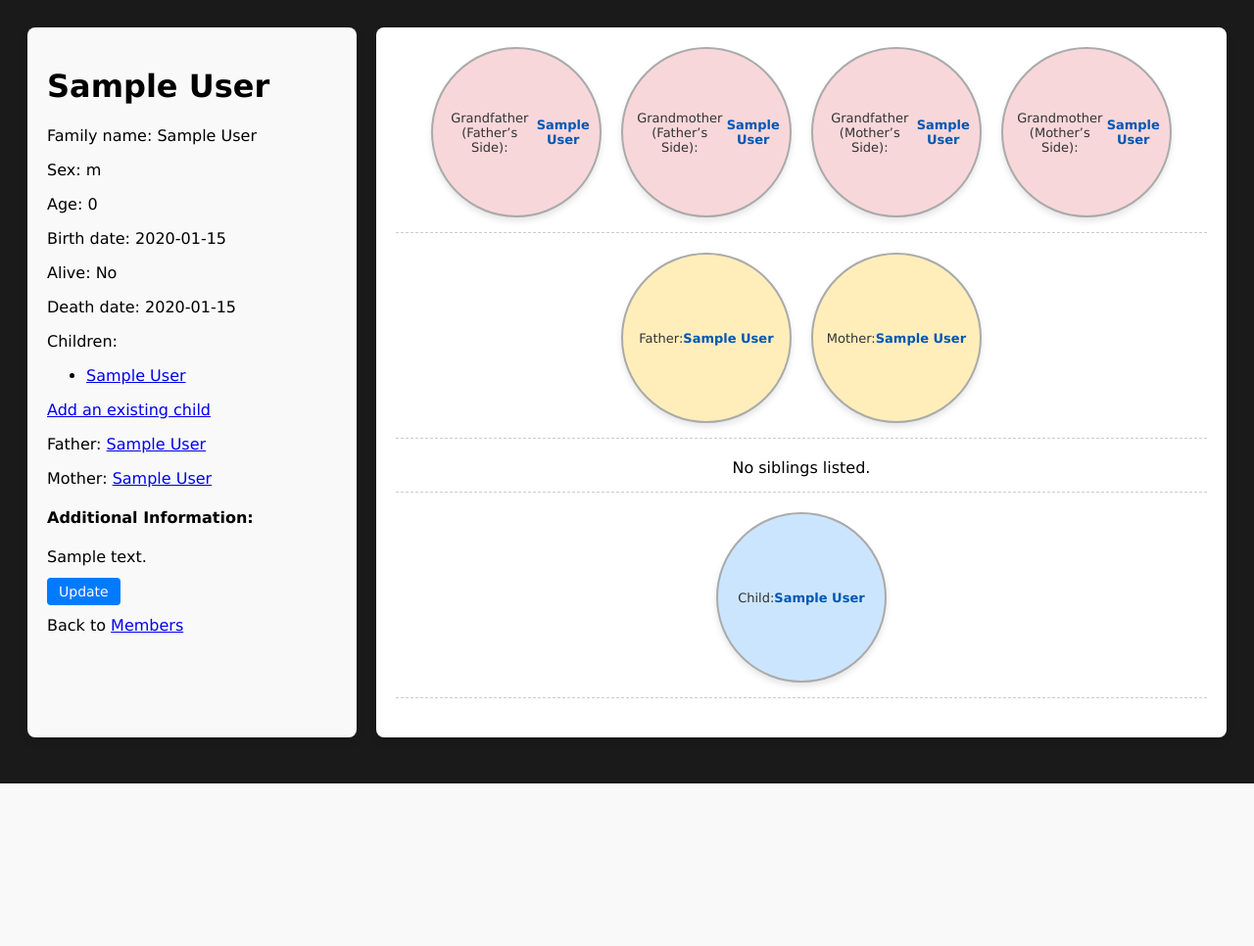
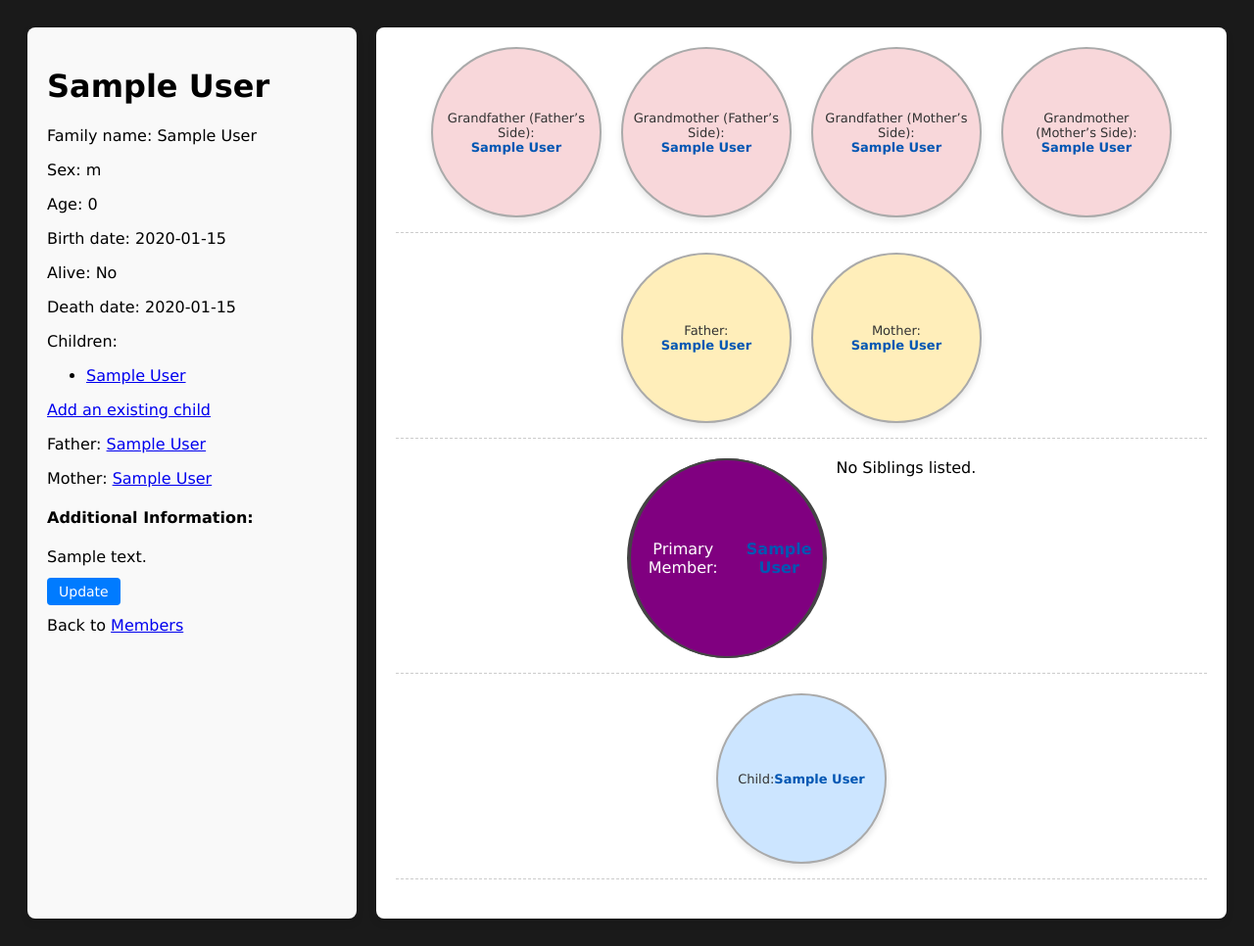
Before and after one commit to arturgorski14/FamilyTree, a Django app: page /members/1 in a window 1280 px wide. Shown: the whole page at 98% size. Before the commit the page ends 800 px from the top, so only its background shows below. Run offline with Django 5.2, Linux system fonts and the light colour scheme; tables that the repository leaves empty hold one stand-in row (values such as "Sample post").

Commit message:
html: member.primary

```diff
--- a/familly_tree/members/static/styles.css
+++ b/familly_tree/members/static/styles.css
@@ -122,6 +122,19 @@ body {
   box-shadow: 0 4px 6px rgba(0, 0, 0, 0.1);
 }
 
+.member-primary {
+    width: 200px;
+    height: 200px;
+    background-color: purple;
+    border: 2px solid #444;
+    border-radius: 50%;
+    display: flex;
+    align-items: center;
+    justify-content: center;
+    text-align: center;
+    color: #fff;
+}
+
 .grand-ancestor {
   background-color: #f8d7da;
 }
@@ -154,3 +167,9 @@ body {
   border-bottom: 1px dashed #ccc;
   padding-bottom: 15px;
 }
+
+.generation.siblings {
+    display: flex;
+    justify-content: center;
+    gap: 10px; /* Add spacing between siblings and primary member */
+}
--- a/familly_tree/members/templates/details.html
+++ b/familly_tree/members/templates/details.html
@@ -75,6 +75,11 @@
     </div>
 
     <div class="generation siblings">
+        <!-- TODO: In the future member.spouse here -->
+        <div class="member-primary">
+        {% display_family_member member "Primary Member" %}
+        </div>
+
         {% display_family_members_list member.siblings "Sibling" %}
     </div>
 
--- a/familly_tree/members/templatetags/family_tree_tags.py
+++ b/familly_tree/members/templatetags/family_tree_tags.py
@@ -7,12 +7,13 @@ register = template.Library()
 
 @register.simple_tag
 def display_family_member(member, title):
-    """Display a single family member with a link, or 'Unknown' if not available."""
+    """Display a single family member with a link, or a default message if not available."""
     if member:
         url = reverse('members:details', args=[member.id])
-        html_output = f'{title}: <br><a href="{url}">{member}</a>'
+        html_output = f'<div class="member-{title.lower()}">{title}: <br><a href="{url}">{member}</a></div>'
     else:
-        html_output = f'{title}: <br>Unknown'
+        plural_title = f"{title}s" if title.lower() != "child" else "children"
+        html_output = f'<div class="member-{title.lower()}">No {title.lower()} listed.</div>'
 
     return mark_safe(html_output)
 
@@ -28,11 +29,7 @@ def display_family_members_list(members, title):
         ]
         html_output = "".join(items)
     else:
-        lowered_title = title.lower()
-        if lowered_title == "child":
-            lowered_title = "children"
-        else:
-            lowered_title = f"{lowered_title}s"
-        html_output = f'<div class="member-{lowered_title}">No {lowered_title} listed.</div>'
+        plural_title = f"{title}s" if title.lower() != "child" else "children"
+        html_output = f'<div class="member-{plural_title}">No {plural_title} listed.</div>'
 
     return mark_safe(html_output)
```
